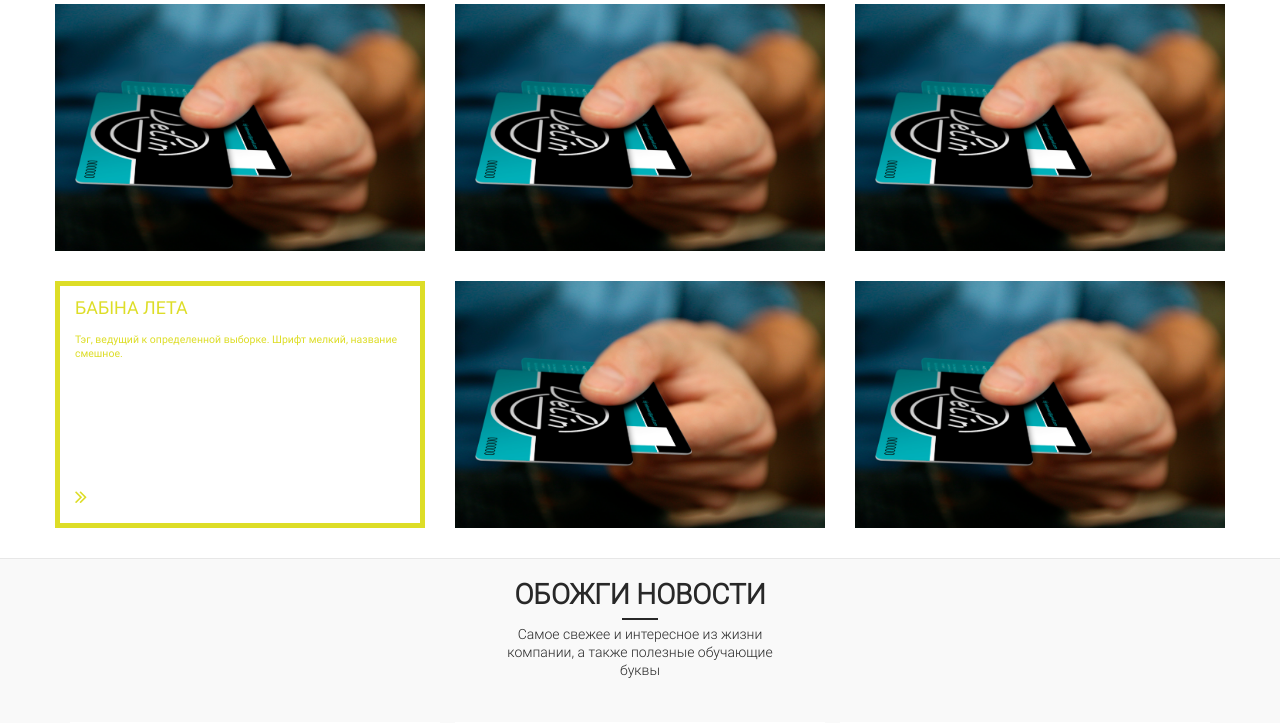
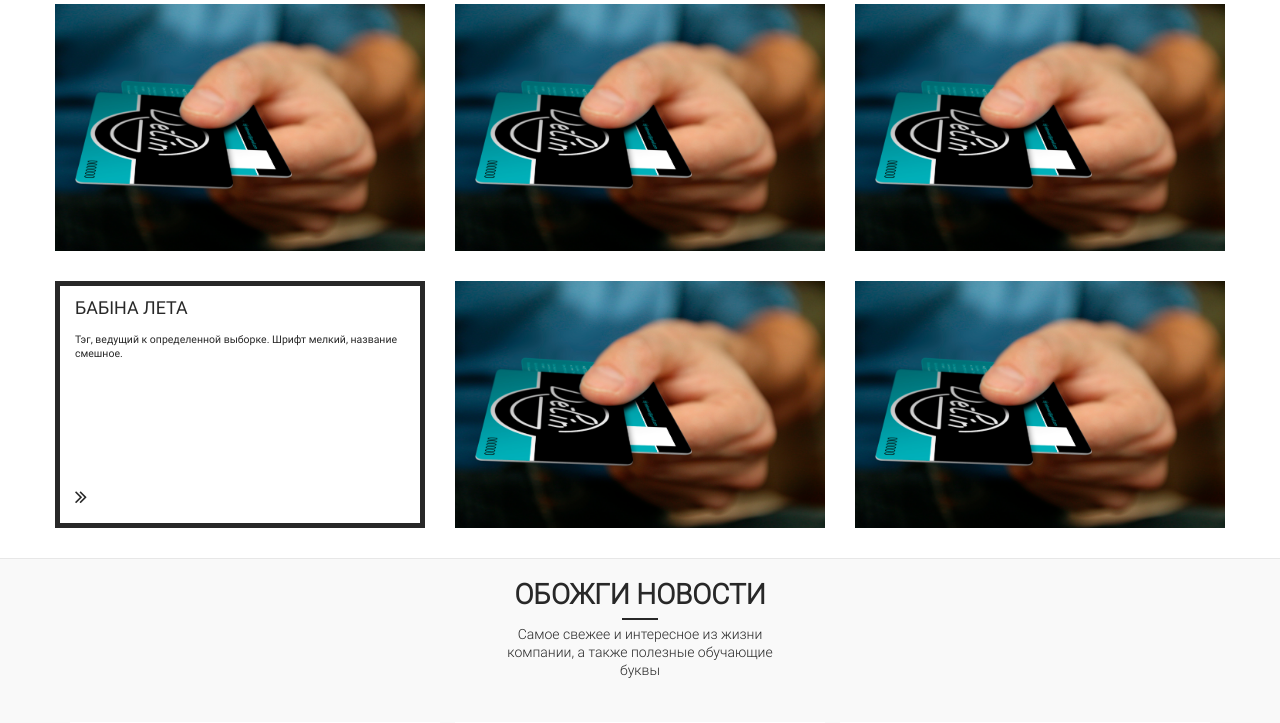
Before and after one commit to vovkaSviter/ZD, a PHP site: page /main.html in a window 1280 px wide. Shown: the part 734-1457 px from the top of the page. Run offline with PHP 8.4, Linux system fonts and the light colour scheme.

Commit message:
pItemText

```diff
--- a/markup/css/zhgi.css
+++ b/markup/css/zhgi.css
@@ -298,8 +298,8 @@ nav.siteNav {
   padding: 15px;
   font-size: 0.75rem;
   line-height: 1rem;
-  color: #dddd27;
-  border: solid 5px #dddd27;
+  color: #282828;
+  border: solid 5px #282828;
   background: white;
   transition: all 0.25s;
   cursor: pointer; }
@@ -308,7 +308,7 @@ nav.siteNav {
     font-size: 1.27778rem;
     margin-bottom: 1.27778rem; }
   .pItemText:hover {
-    background: #dddd27;
+    background: #282828;
     color: white; }
   .pItemText .more {
     position: absolute;
@@ -329,7 +329,7 @@ nav.siteNav {
     height: 100%;
     padding: 15px;
     background: rgba(221, 221, 39, 0.85);
-    color: white;
+    color: #282828;
     font-size: 0.75rem;
     line-height: 1rem;
     opacity: 0; }
--- a/markup/css/zhgi.sass
+++ b/markup/css/zhgi.sass
@@ -226,8 +226,8 @@ nav.siteNav
   padding: 15px
   font-size: .75rem
   line-height: 1rem
-  color: $bOrange
-  border: solid 5px $bOrange
+  color: $bGray
+  border: solid 5px $bGray
   background: $bWhite
   transition: all $tranSpeed
   cursor: pointer
@@ -236,7 +236,7 @@ nav.siteNav
     font-size: 1.2777778rem
     margin-bottom: 1.2777778rem
   &:hover
-    background: $bOrange
+    background: $bGray
     color: $bWhite
   .more
     position: absolute
@@ -256,7 +256,7 @@ nav.siteNav
     height: 100%
     padding: 15px
     background: rgba($bOrange, .85)
-    color: $bWhite
+    color: $bGray
     font-size: .75rem
     line-height: 1rem
     opacity: 0
```
Also changed, not shown: 1 other file.
